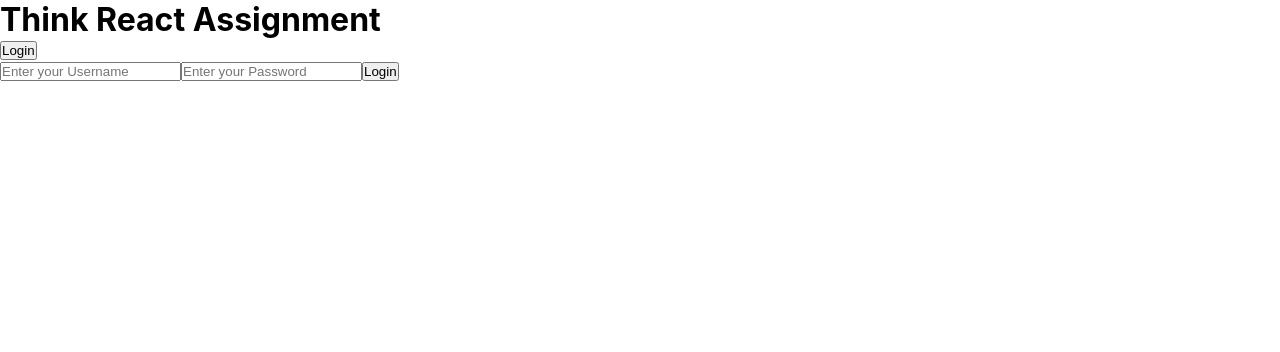
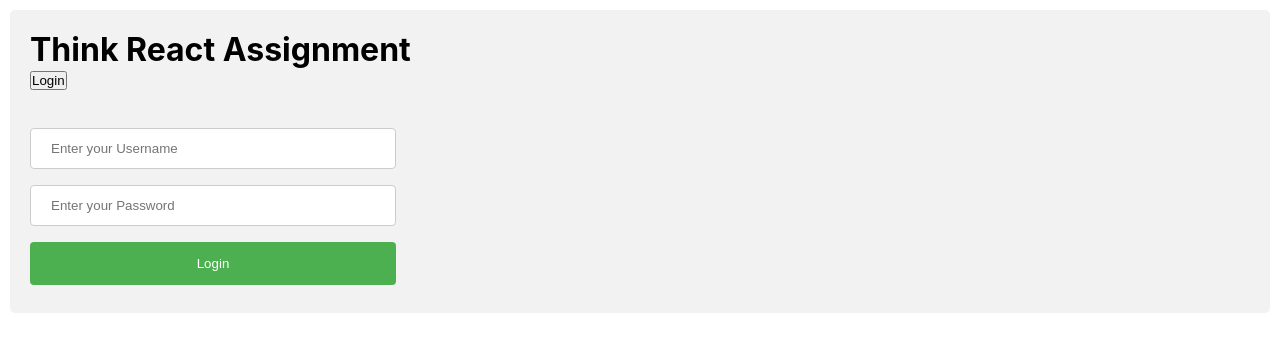
Before and after one commit to varun-316/think-assignment-react, a React (Create React App) app: page / in a window 1280 px wide. Shown: the top 352 px of the page. Built offline with nearby package versions, Linux system fonts and the light colour scheme.

Commit message:
UPDATE: Basic CSS

```diff
--- a/src/App.css
+++ b/src/App.css
@@ -2,3 +2,48 @@
   padding: 0;
   margin: 0;
 }
+
+form {
+  min-width: 200px;
+  max-width: 30%;
+  margin-top: 30px;
+}
+
+input[type=text], select, input[type=password], input[type=email], input[type=number] {
+  width: 100%;
+  padding: 12px 20px;
+  margin: 8px 0;
+  display: inline-block;
+  border: 1px solid #ccc;
+  border-radius: 4px;
+  box-sizing: border-box;
+}
+
+input[type=submit] {
+  width: 100%;
+  background-color: #4CAF50;
+  color: white;
+  padding: 14px 20px;
+  margin: 8px 0;
+  border: none;
+  border-radius: 4px;
+  cursor: pointer;
+}
+
+input[type=submit]:hover {
+  background-color: #45a049;
+}
+
+#root {
+  border-radius: 5px;
+  background-color: #f2f2f2;
+  padding: 20px;
+  margin: 10px;
+}
+
+#header {
+  display: flex;
+  flex-direction: row;
+  width: 100%;
+  justify-content: space-between;
+}
```
